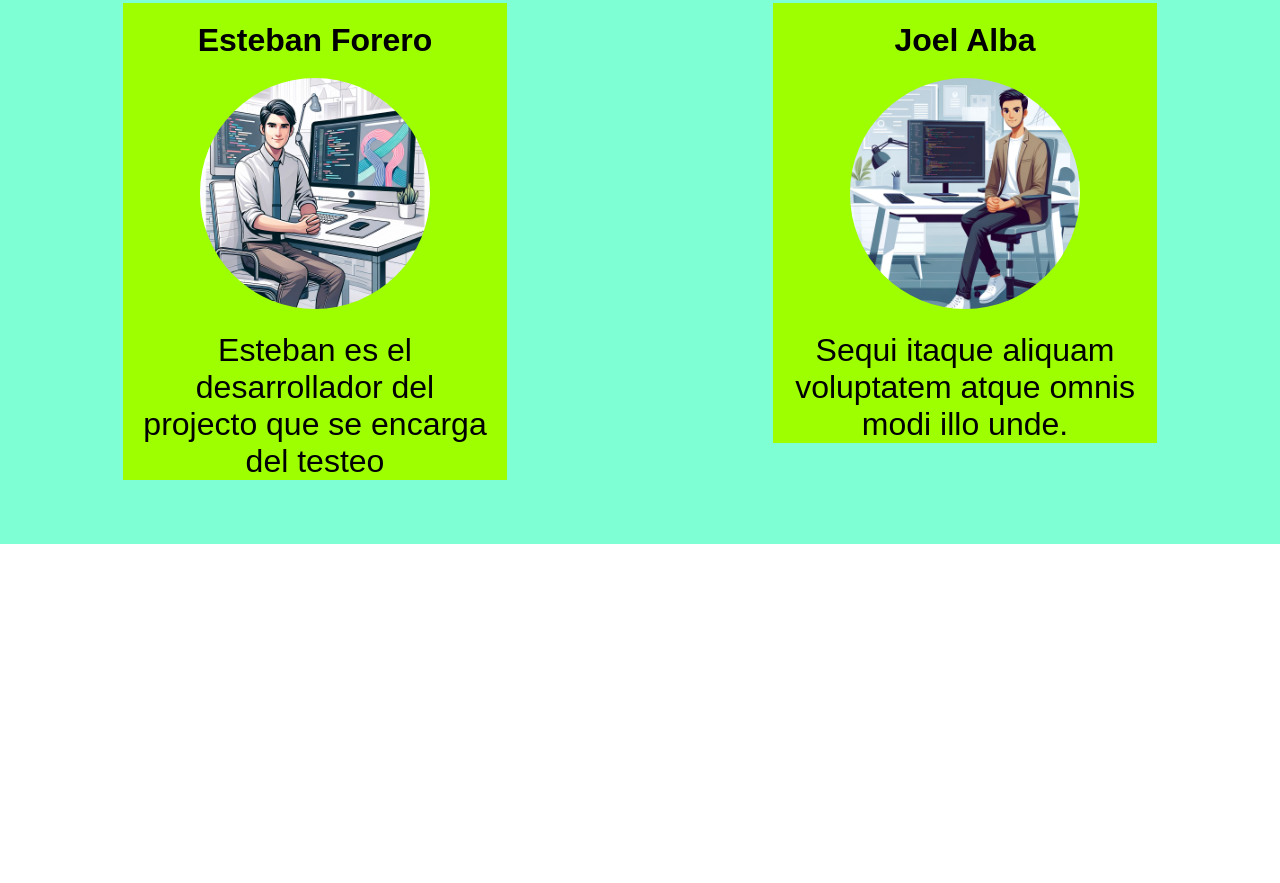
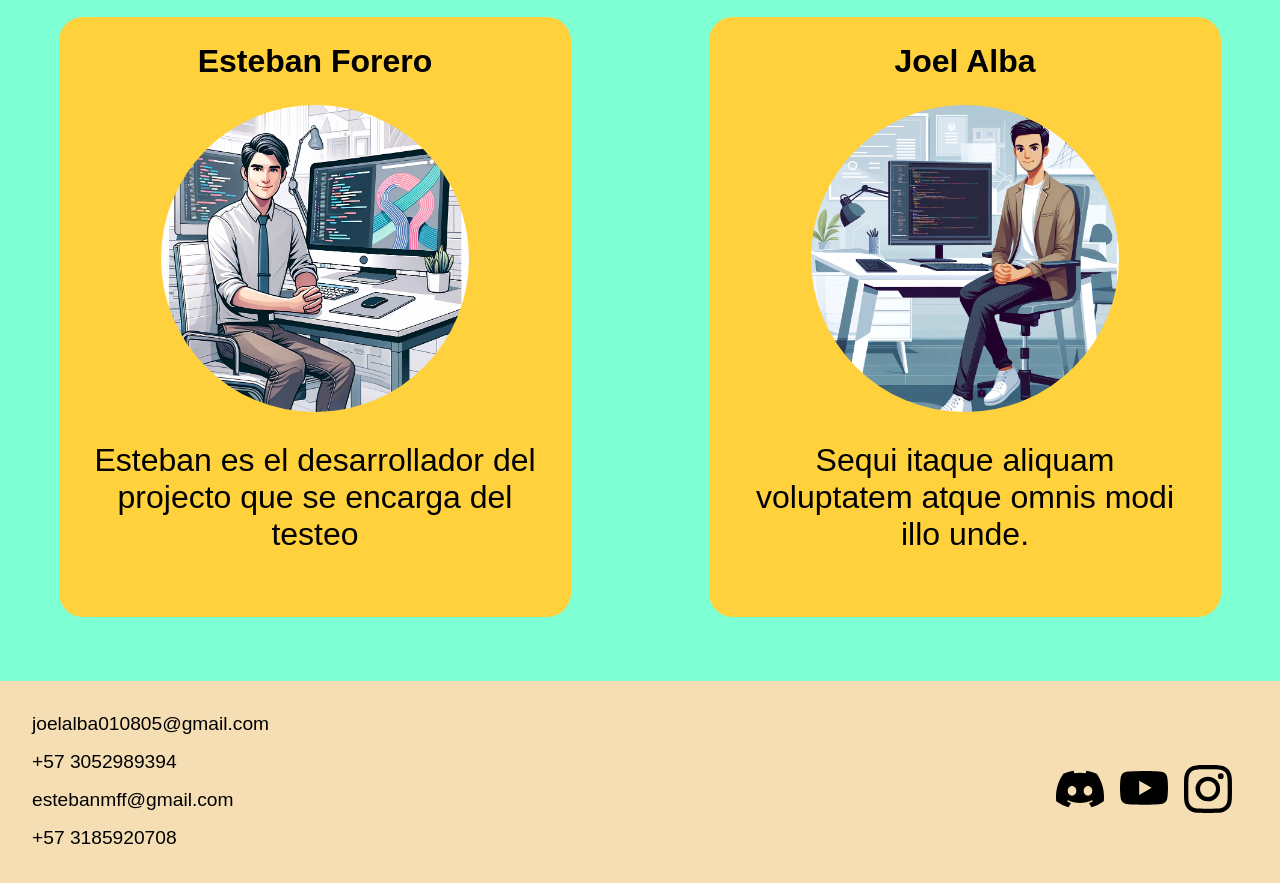
Before and after one commit to EstebanForeroM/ParcialCorte1WebDev, a plain HTML site: page index.html in a window 1280 px wide. Shown: the part 847-1730 px from the top of the page. Before the commit the page ends 1391 px from the top, so only its background shows below. Drawn offline with Linux system fonts and the light colour scheme.

Commit message:
Co-authored-by: Joel-109 <Joel-109@users.noreply.github.com>

```diff
--- a/index.html
+++ b/index.html
@@ -11,6 +11,7 @@
             <h1> Flavorfuse  </h1>
             <input type="text" placeholder="Servings">
             <img src="img/cart4.svg" alt="">
+            <a href="catalog.html"><img src="img/catalog.svg" alt=""></a>
         </header>
         <main>
             <section>
@@ -34,7 +35,18 @@
         </section>
 
         <footer>
+           <ul>
+            <li> joelalba010805@gmail.com</li>
+            <li> +57 3052989394</li>
+            <li>estebanmff@gmail.com</li>
+            <li>+57 3185920708</li>
+           </ul>
 
+           <div id="footer-img-container">
+                <img src="img/discord.svg" alt="">
+                <img src="img/youtube.svg" alt="">
+                <img src="img/instagram.svg" alt="">
+           </div>
         </footer>
     </body>
 </html>
--- a/styles.css
+++ b/styles.css
@@ -1,3 +1,5 @@
+
+
 * {
     margin: 0;
     font-family: 'arial';
@@ -5,7 +7,7 @@
 
 header {
     display: flex;
-    background-color: antiquewhite;
+    background-color: rgb(255, 255, 255);
     height: 3rem;
     align-items: center;
     position: fixed;
@@ -15,14 +17,16 @@ header {
 
 header h1 {
     margin-left: 4%;
+    font-size: clamp(1rem, 3vw, 3rem);
 }
 
 header input{
     width: 50%;
-    background-color: blueviolet;
+    background-color: #f7f8f9;
+    box-shadow: 5px 3px 10px gray;
     height: 1.8rem;
     border-style: none;
-    border-radius: 5rem;
+    border-radius: 0.5rem;
 }
 
 header img {
@@ -81,10 +85,39 @@ section {
 }
 
 .dev-container{
-    margin-top: 50px;
-    background-color: rgb(157, 255, 0);
+    margin-top: 5%;
+    background-color: rgb(255, 209, 60);
     text-align: center;
-    height: 50%;
-    min-width: 300px;
-    width: 30%;
+    border-radius: 1.5rem;
+    width: 40%;
+    min-width: 12rem;
+    padding-bottom: 5%;
 }
+
+footer {
+    padding: 2rem;
+    background-color: wheat;
+    display: flex;
+    justify-content: space-between;
+    align-items: center;
+}
+
+footer ul{
+    list-style: none;
+    padding-left: 0;;
+    font-size: clamp(1rem, 1.5vw, 1.5rem);
+}
+
+footer ul li{
+    margin-bottom: 1rem;
+}
+
+#footer-img-container {
+    display: flex;
+    flex-wrap: wrap;
+}
+
+#footer-img-container img {
+    height: 3rem;
+    margin-right: 1rem;
+}
--- /dev/null
+++ b/styles2.css
@@ -0,0 +1,14 @@
+* {
+    margin: 0;
+    font-family: 'arial';
+}
+
+header {
+    display: flex;
+    background-color: antiquewhite;
+    height: 3rem;
+    align-items: center;
+    position: fixed;
+    width: 100%;
+    justify-content: space-between;
+}
```
Also changed, not shown: catalog.html (added, +23 -0 lines), img/catalog.svg (added), img/discord.svg (added), img/instagram.svg (added), img/youtube.svg (added).
